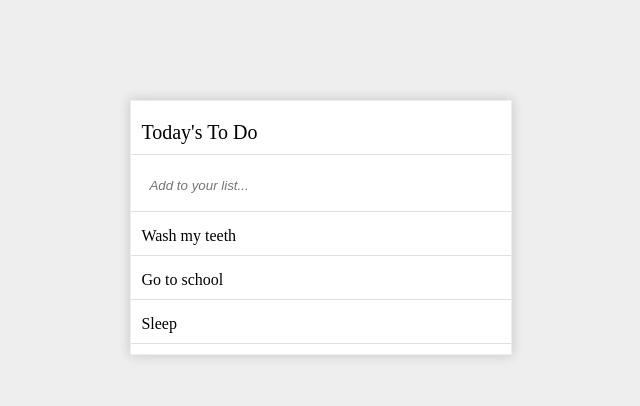
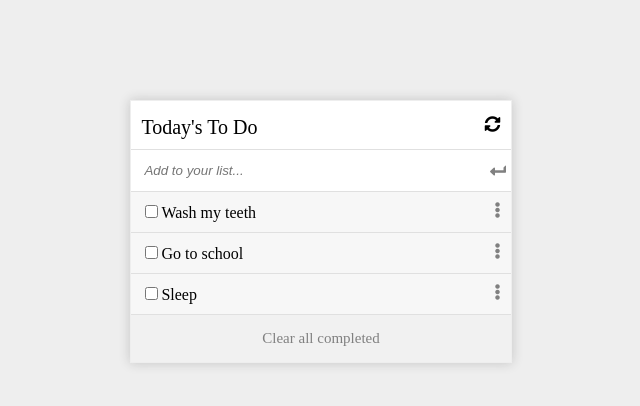
Before and after one commit to Anvi98/ToDoList, a website built with webpack: page src/index.html in a window 1280 px wide. Shown: the whole page, without its empty margins (319-959 px from the left). Built offline with nearby package versions, Linux system fonts and the light colour scheme.

Commit message:
Add style

```diff
--- a/src/index.html
+++ b/src/index.html
@@ -3,18 +3,24 @@
 <head>
     <meta charset="UTF-8">
     <meta name="viewport" content="width=device-width, initial-scale=1.0">
+    <link rel="stylesheet" href="https://cdnjs.cloudflare.com/ajax/libs/font-awesome/5.15.3/css/all.min.css" integrity="sha512-iBBXm8fW90+nuLcSKlbmrPcLa0OT92xO1BIsZ+ywDWZCvqsWgccV3gFoRBv0z+8dLJgyAHIhR35VZc2oM/gI1w==" crossorigin="anonymous" referrerpolicy="no-referrer" />
     <title>Wbpack Exercise</title>
 </head>
 <body>
     <div class="wrapper">
-        <div class="mini-section">
+        <div class="mini-section title">
             <p>Today's To Do</p>
+            <i class="fas fa-sync-alt"></i>
         </div>
-        <div class="mini-section">
+        <div class="mini-section do"></i>
             <input type="text" placeholder="Add to your list..." class="task">
+            <i class="fas fa-level-down-alt fa-rotate-90" style="color: gray;"></i>
         </div>
         <div class="tasksList">
 
+        </div>
+        <div class="clear-all">
+            <p>Clear all completed</p>
         </div>
     </div>
     <div>
--- a/src/index.js
+++ b/src/index.js
@@ -20,11 +20,15 @@ const tasks = [
   }
 ];
 
-const showTask = () => {
+const showTask = (tasks) => {
   tasks.forEach(e => {
   const task = document.createElement('div');
   task.innerHTML = `
-  <div class="mini-section">${e.description}</div>
+
+  <div class="mini-section item">
+  <input type="checkbox" id="task-description" name="task-description" value="${e.index}">${e.description}
+  <i class="fas fa-ellipsis-v" style="color: gray; float: right;"></i>
+  </div>
   `;
 
   tasksList.appendChild(task);
--- a/src/style.css
+++ b/src/style.css
@@ -7,7 +7,7 @@ body {
   width: 30%;
   margin: 100px auto;
   border: 1px solid #eee;
-  padding: 5px 0;
+  padding: 5px 0 0 0;
   box-shadow: 0 0 11px rgba(33,33,33,.2);
 }
 
@@ -18,13 +18,47 @@ body {
 
 .mini-section{
   border-bottom: 1px solid rgb(224, 224, 224);
-  margin: 5px 0;
+  margin: 0px 0;
   padding: 10px;
+}
+
+
+.title {
+  display: flex;
+  justify-content: space-between;
 }
 
 .task {
   border: none;
   font-style: italic;
-  width: 250px;
+  width: 90%;
   padding: 8px;
 }
+.task:focus {
+  outline: none;
+}
+
+.do {
+  padding: 5px;
+  display: flex;
+}
+
+.clear-all {
+  padding: 5px;
+  text-align: center;
+  color: grey;
+  background-color: rgb(241, 241, 241);
+}
+
+.clear-all p {
+  padding:  10px ;
+  font-size: 15px;
+}
+
+.clear-all p:hover, .item:hover {
+  background-color: rgb(235, 235, 235);
+}
+
+.item {
+  background-color: rgb(247, 247, 247);
+}
```
